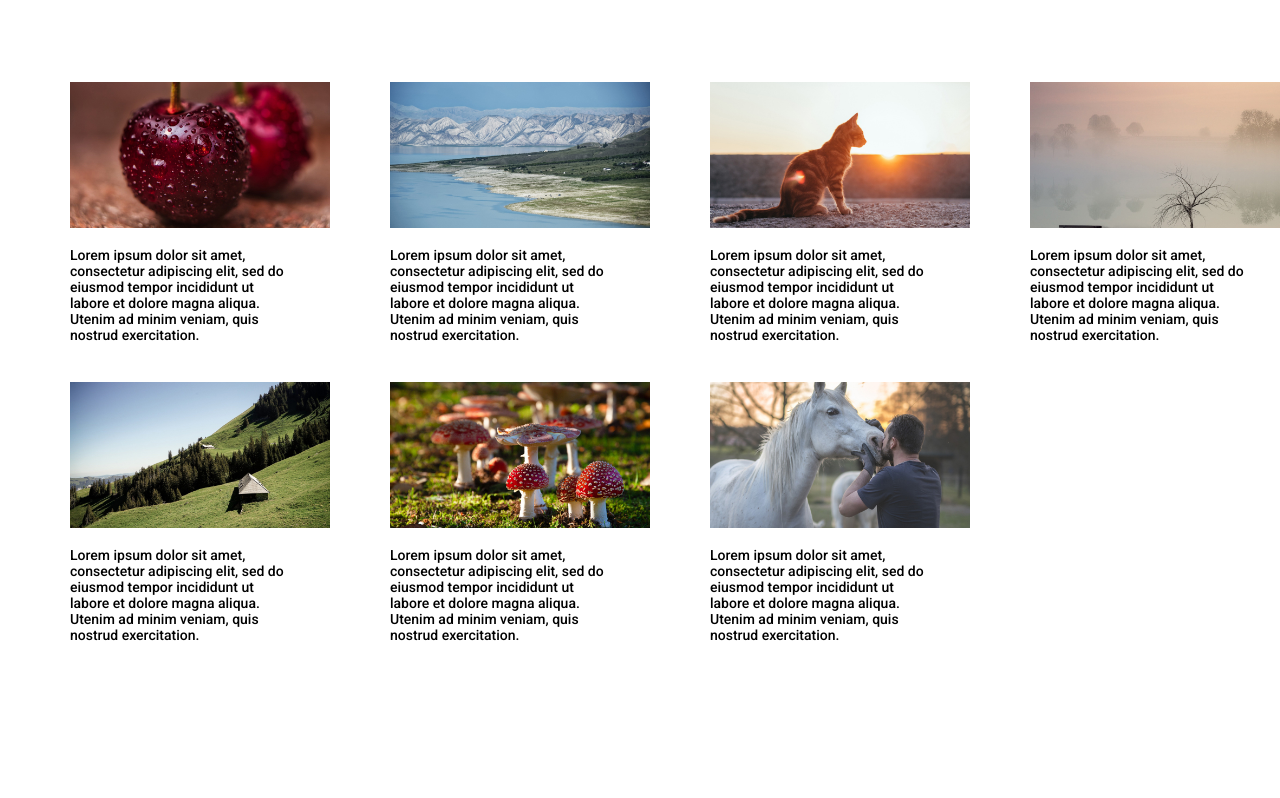
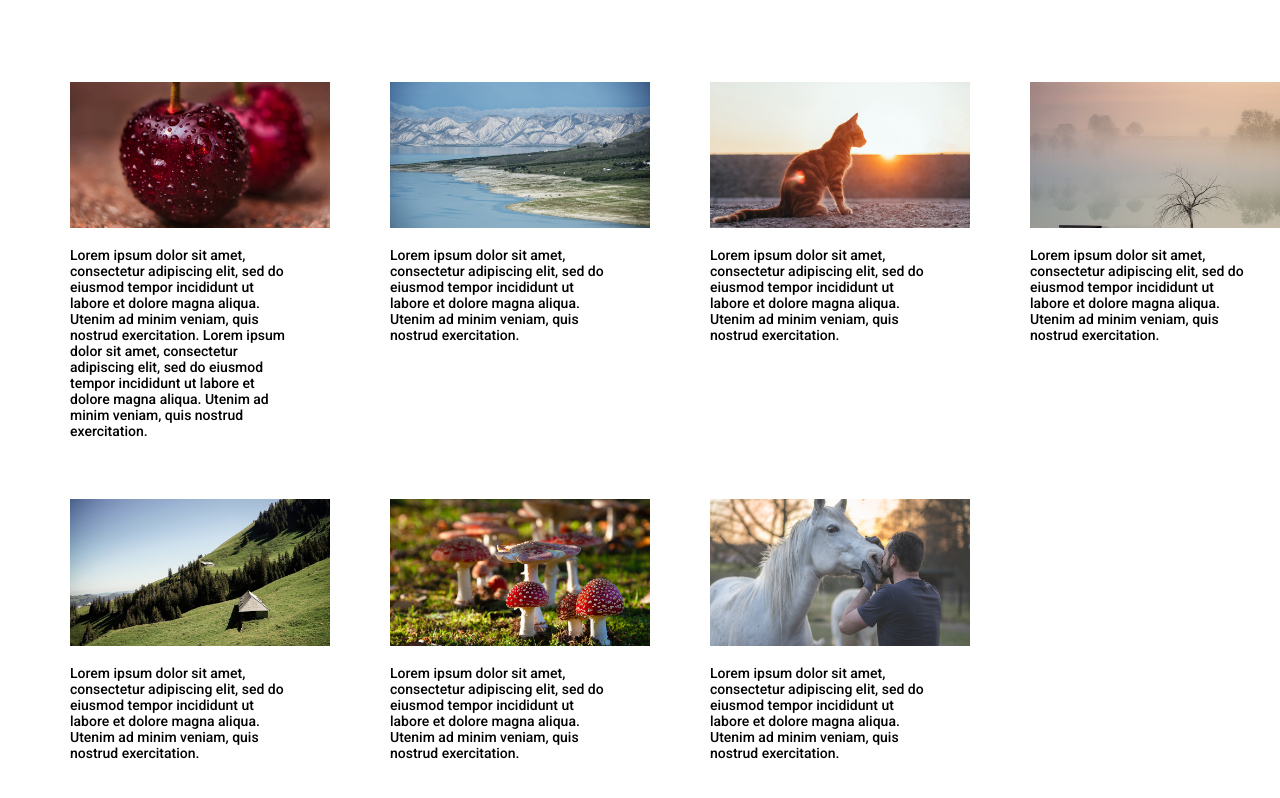
Before and after one commit to olehdev83/NewsGrid, a plain HTML site: page index.html in a window 1280 px wide. Drawn offline with Linux system fonts and the light colour scheme.

Commit message:
Использовали minmax для текста

```diff
--- a/index.html
+++ b/index.html
@@ -19,6 +19,7 @@
 			<div class="news-item__des">
 				Lorem ipsum dolor sit amet, consectetur adipiscing elit, sed do eiusmod tempor incididunt ut labore et dolore magna aliqua.
 				Utenim ad minim veniam, quis nostrud exercitation.
+				Lorem ipsum dolor sit amet, consectetur adipiscing elit, sed do eiusmod tempor incididunt ut labore et dolore magna aliqua. Utenim ad minim veniam, quis nostrud exercitation.
 			</div>
 		</div>
 		<div class="news-item">
--- a/sass/style.scss
+++ b/sass/style.scss
@@ -8,7 +8,7 @@
 	max-width: 1140px;
 	display: grid;
 	grid-template-columns: repeat(4, 260px);
-	grid-template-rows: repeat(2, 240px);
+	grid-template-rows: repeat(2, minmax(240px, auto));
 	grid-auto-rows: 240px;
 	gap: 60px;
 	margin: 82px auto 88px auto;
```
Also changed, not shown: css/style.css, 1 other file.
